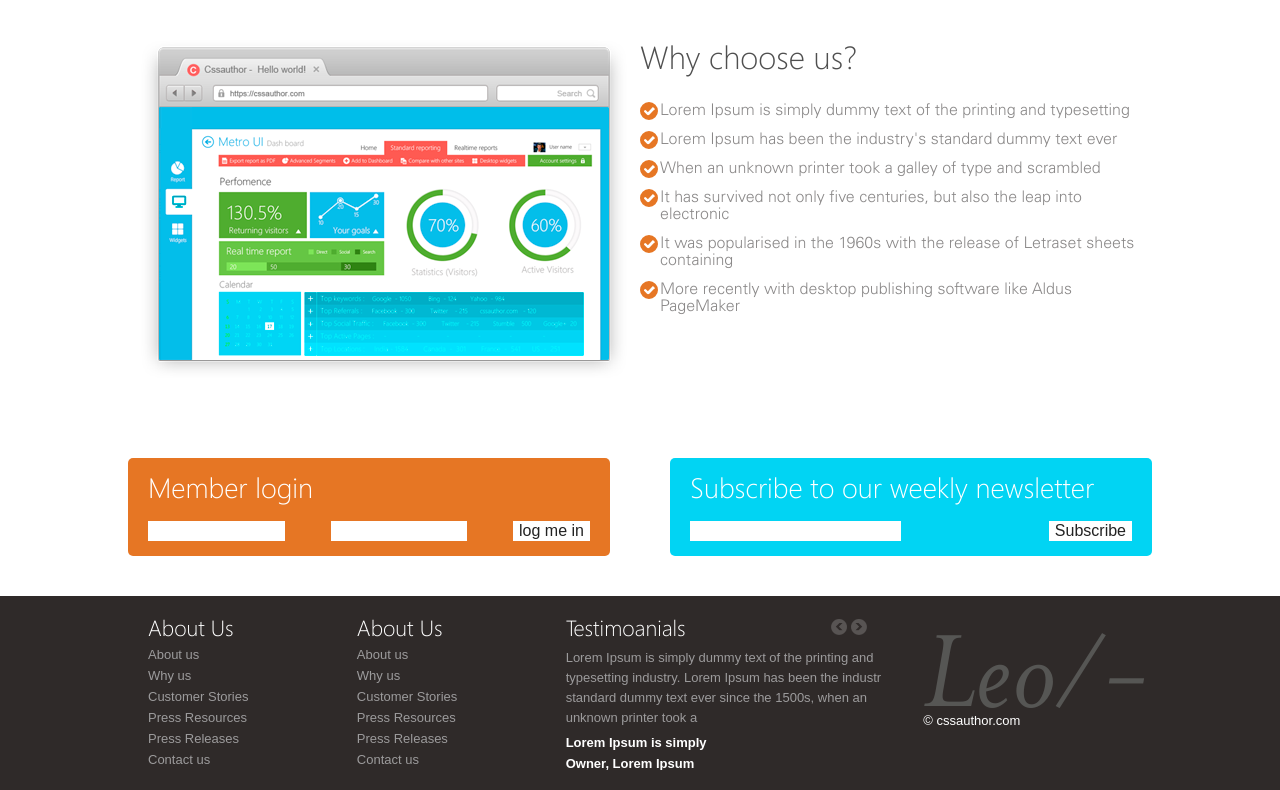
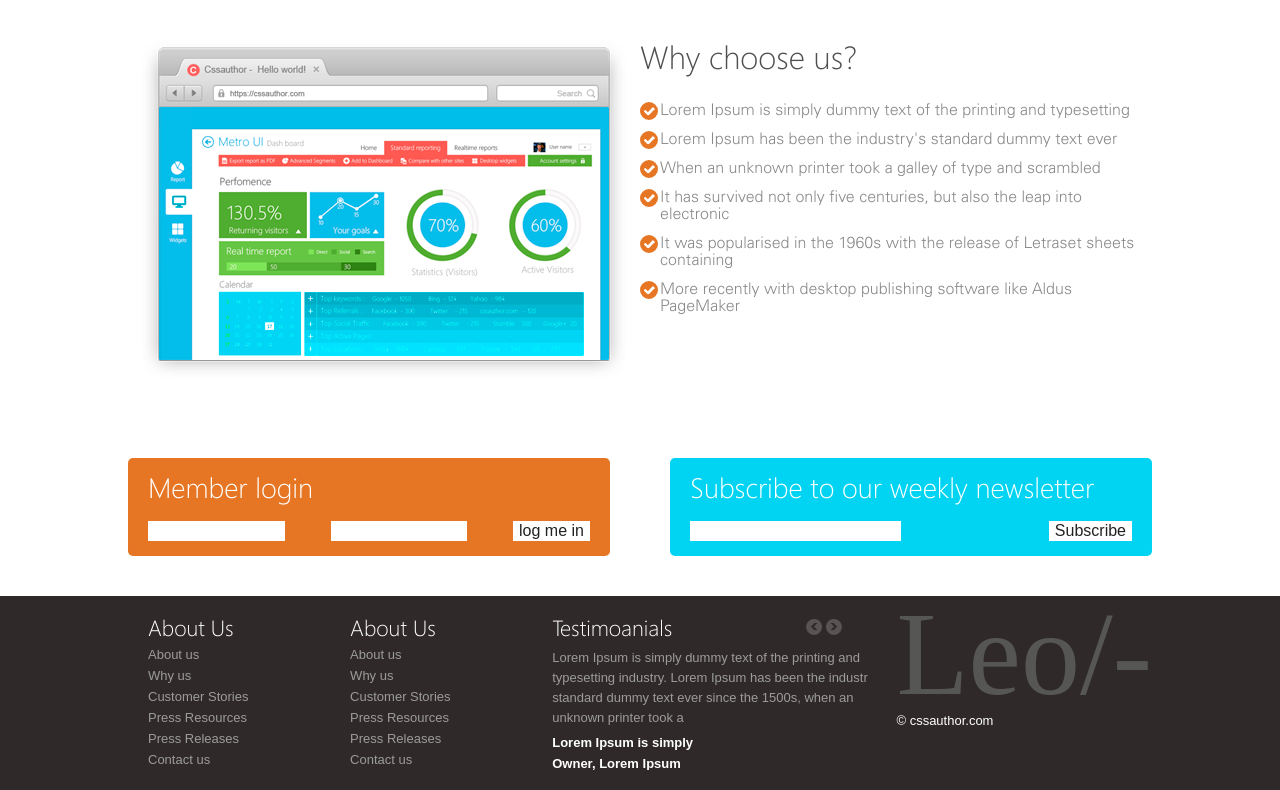
Before and after one commit to kazachenko2v/sliders-tabs, a plain HTML site: page index.html in a window 1280 px wide. Shown: the part 1748-2538 px from the top of the page. Drawn offline with Linux system fonts and the light colour scheme; a web font is replaced by a local one.

Commit message:
fix fonts 3

```diff
--- a/css/font-css.css
+++ b/css/font-css.css
@@ -1,29 +1,29 @@
 @font-face {
     font-family: MRSEAV;
     font-style: italic;
-    src: url(../fonts/MrsEaves/MRSEA_11.woff);
+    src: url(/Fonts/fonts/MrsEaves/MRSEA_11.woff);
 }
 
 @font-face {
     font-family: Segoe-WP-Regular;
     font-style: normal;
-    src: url(../fonts/SegoeWPRegular/Segoe-WP-Regular.woff);
+    src: url(/Fonts/SegoeWPRegular/Segoe-WP-Regular.woff);
 }
 
 @font-face {
     font-family: Segoe-WP-light;
     font-style: 300;
-    src: url(../fonts/SegoeWPRegular/segoe-wp-light.woff);
+    src: url(/Fonts/SegoeWPRegular/segoe-wp-light.woff);
 }
 
 @font-face {
     font-family: Segoe-WP-Semibold;
     font-style: 600;
-    src: url(../fonts/SegoeWPRegular/segoe-wp-light.woff);
+    src: url(/Fonts/SegoeWPRegular/segoe-wp-light.woff);
 }
 
 @font-face {
     font-family: Univers-CE-Light;
     font-style: 600;
-    src: url(../fonts/UniversCE/Univers-CE-Light.woff);
+    src: url(/Fonts/UniversCE/Univers-CE-Light.woff);
 }
```
